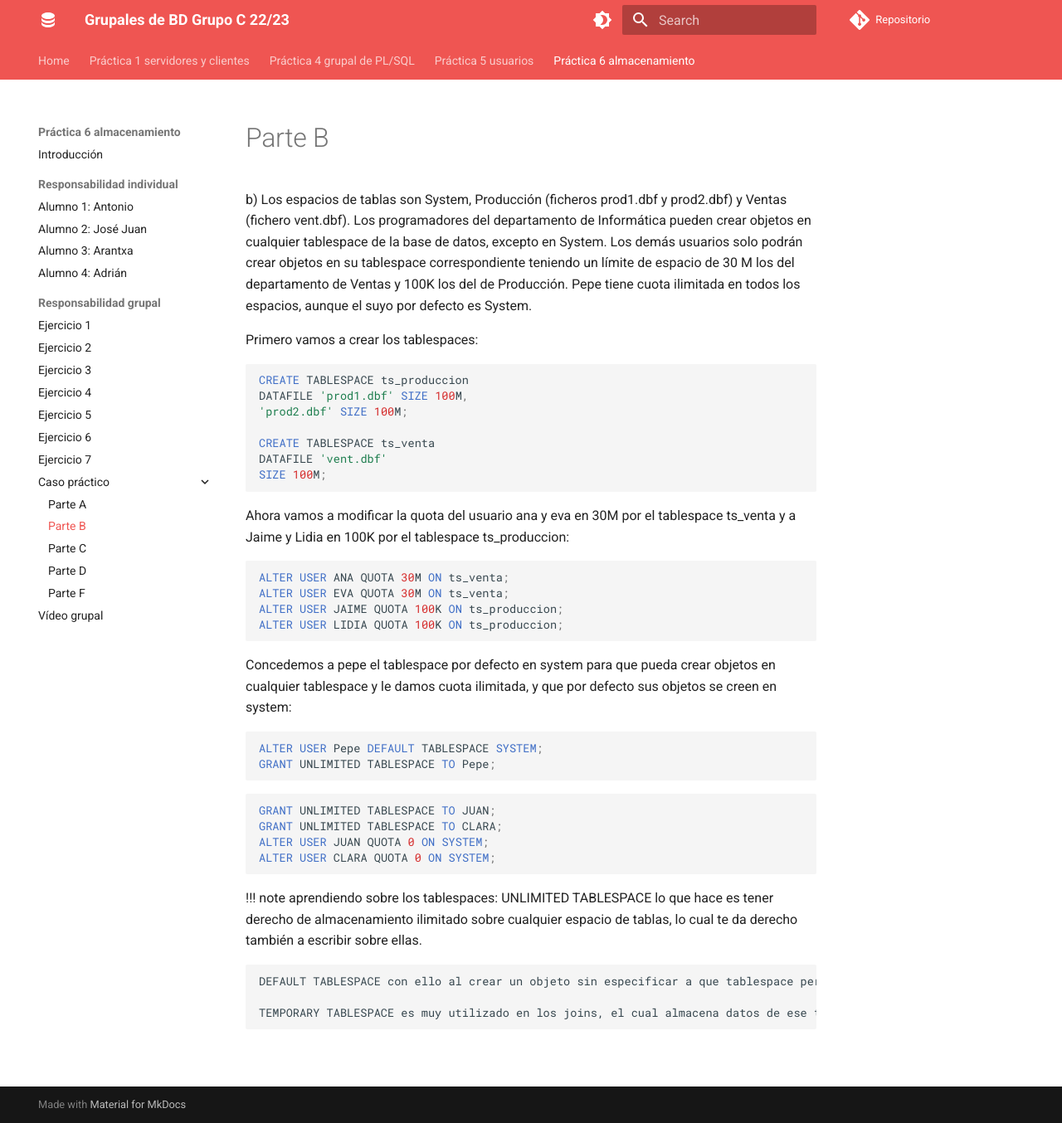
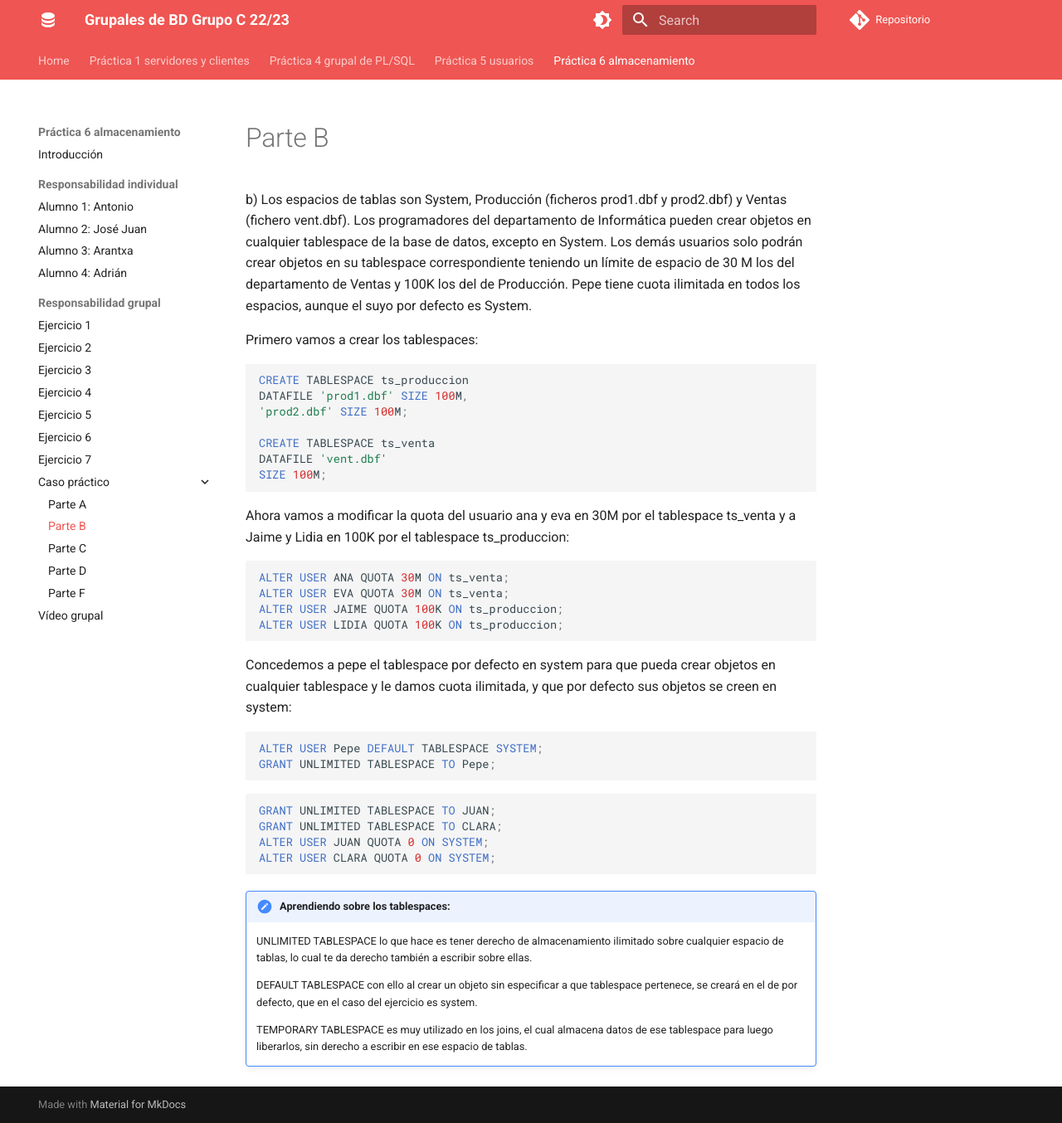
Before and after one commit to adriasir123/grupalesbdc, an MkDocs documentation site: the page built from docs/p6-almacenamiento/rg/caso-practico-parte-b.md, in a window 1280 px wide and 1354 px high. Shown: the whole window at 83% size. Built offline with MkDocs 1.6.1 and Material for MkDocs 9.7.7, drawn with Linux system fonts in a browser that asks for light colours; comment, search, counter and statistics services are not loaded.

Commit message:
actualizo para comprobar si funciona la nota

````diff
--- a/docs/p6-almacenamiento/rg/caso-practico-parte-b.md
+++ b/docs/p6-almacenamiento/rg/caso-practico-parte-b.md
@@ -40,7 +40,7 @@ ALTER USER JUAN QUOTA 0 ON SYSTEM;
 ALTER USER CLARA QUOTA 0 ON SYSTEM;
 ```
 
-!!! note aprendiendo sobre los tablespaces:
+!!! note "Aprendiendo sobre los tablespaces:"
     UNLIMITED TABLESPACE lo que hace es tener derecho de almacenamiento ilimitado sobre cualquier espacio de tablas, lo cual te da derecho también a escribir sobre ellas.
 
     DEFAULT TABLESPACE con ello al crear un objeto sin especificar a que tablespace pertenece, se creará en el de por defecto, que en el caso del ejercicio es system.
````
